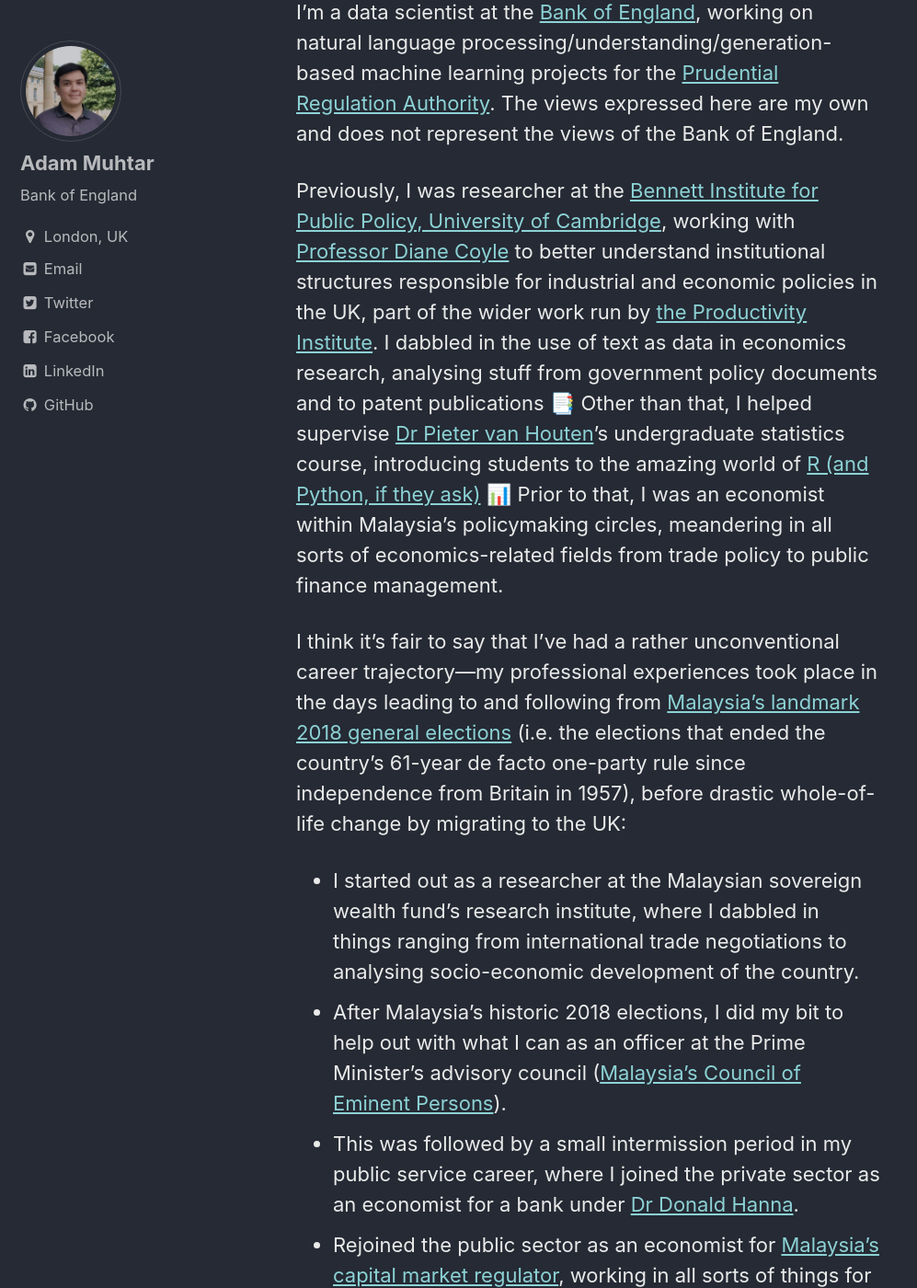
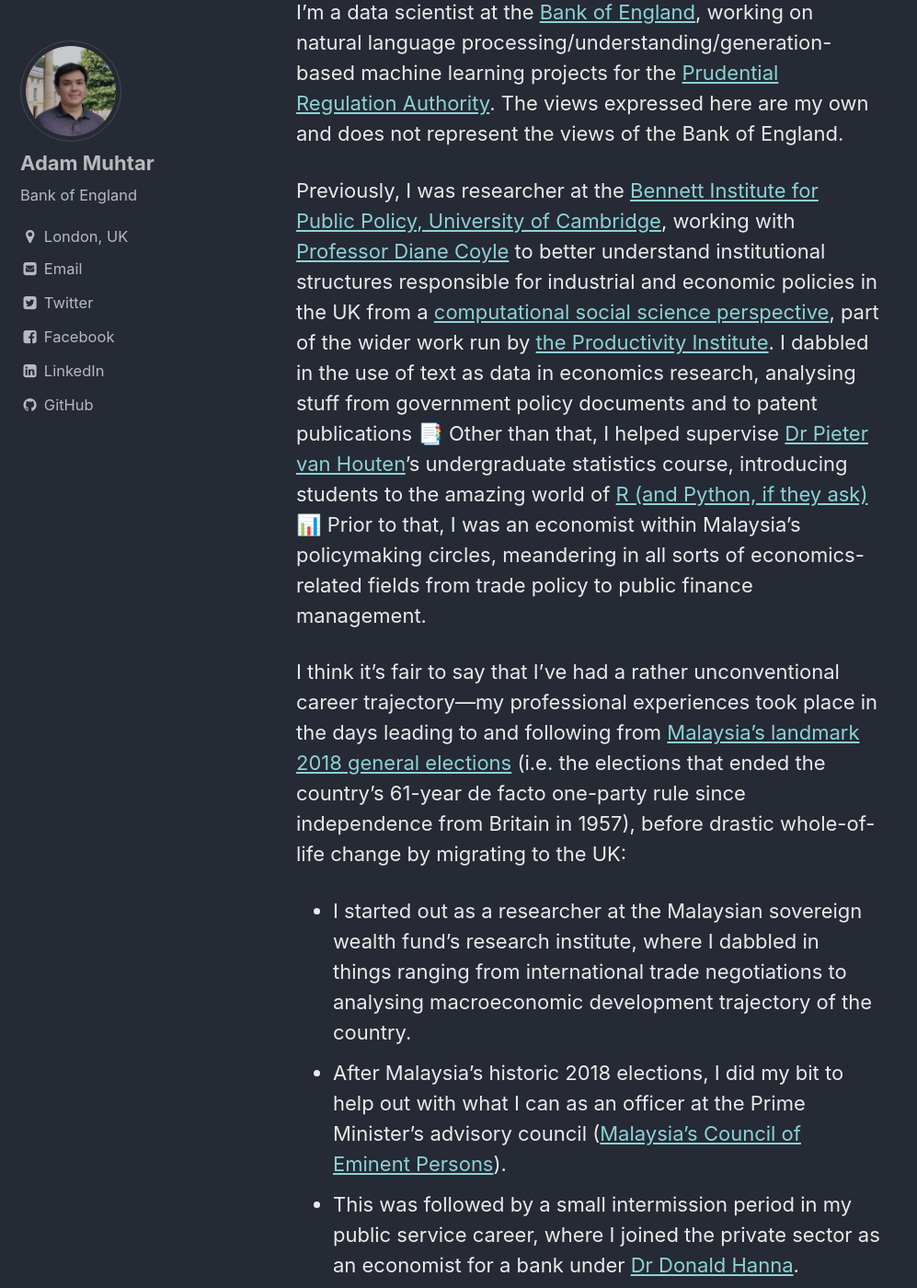
Before and after one commit to adammuhtar/adammuhtar.github.io, a Jekyll site: the page built from index.md, in a window 1280 px wide and 1400 px high, scrolled down 348 px. Shown: the whole window at 92% size, without its empty margins (0-997 px from the left). Built offline with Jekyll 4.4.1, drawn with Linux system fonts in a browser that asks for light colours; some of the changed text lies outside the part shown.

Commit message:
Update index.md

```diff
--- a/index.md
+++ b/index.md
@@ -11,15 +11,15 @@
 
 I'm a data scientist at the [Bank of England](https://www.bankofengland.co.uk/), working on natural language processing/understanding/generation-based machine learning projects for the [Prudential Regulation Authority](https://www.bankofengland.co.uk/prudential-regulation). The views expressed here are my own and does not represent the views of the Bank of England.
 
-Previously, I was researcher at the [Bennett Institute for Public Policy, University of Cambridge](https://www.bennettinstitute.cam.ac.uk/), working with [Professor Diane Coyle](https://www.bennettinstitute.cam.ac.uk/about-us/team/diane-coyle/) to better understand institutional structures responsible for industrial and economic policies in the UK, part of the wider work run by [the Productivity Institute](https://www.productivity.ac.uk/). I dabbled in the use of text as data in economics research, analysing stuff from government policy documents and to patent publications 📑 Other than that, I helped supervise [Dr Pieter van Houten](https://www.polis.cam.ac.uk/Staff_and_Students/dr-pieter-van-houten)'s undergraduate statistics course, introducing students to the amazing world of [R (and Python, if they ask)](https://www.business-science.io/assets/2021-02-18-R-is-for-research/Join_Forces_meme.png) 📊 Prior to that, I was an economist within Malaysia's policymaking circles, meandering in all sorts of economics-related fields from trade policy to public finance management.
+Previously, I was researcher at the [Bennett Institute for Public Policy, University of Cambridge](https://www.bennettinstitute.cam.ac.uk/), working with [Professor Diane Coyle](https://www.bennettinstitute.cam.ac.uk/about-us/team/diane-coyle/) to better understand institutional structures responsible for industrial and economic policies in the UK from a [computational social science perspective](https://doi.org/10.1016/j.ejpoleco.2023.102402), part of the wider work run by [the Productivity Institute](https://www.productivity.ac.uk/). I dabbled in the use of text as data in economics research, analysing stuff from government policy documents and to patent publications 📑 Other than that, I helped supervise [Dr Pieter van Houten](https://www.polis.cam.ac.uk/Staff_and_Students/dr-pieter-van-houten)'s undergraduate statistics course, introducing students to the amazing world of [R (and Python, if they ask)](https://www.business-science.io/assets/2021-02-18-R-is-for-research/Join_Forces_meme.png) 📊 Prior to that, I was an economist within Malaysia's policymaking circles, meandering in all sorts of economics-related fields from trade policy to public finance management.
 
 I think it's fair to say that I've had a rather unconventional career trajectory—my professional experiences took place in the days leading to and following from [Malaysia's landmark 2018 general elections](https://www.bbc.co.uk/news/world-asia-44036178) (i.e. the elections that ended the country's 61-year de facto one-party rule since independence from Britain in 1957), before drastic whole-of-life change by migrating to the UK:
-* I started out as a researcher at the Malaysian sovereign wealth fund’s research institute, where I dabbled in things ranging from international trade negotiations to analysing socio-economic development of the country.
+* I started out as a researcher at the Malaysian sovereign wealth fund’s research institute, where I dabbled in things ranging from international trade negotiations to analysing macroeconomic development trajectory of the country.
 * After Malaysia's historic 2018 elections, I did my bit to help out with what I can as an officer at the Prime Minister's advisory council ([Malaysia's Council of Eminent Persons](https://asia.nikkei.com/Politics/Malaysia-in-transition/Meet-the-5-brains-behind-Malaysia-s-Mahathir-nomics)).
 * This was followed by a small intermission period in my public service career, where I joined the private sector as an economist for a bank under [Dr Donald Hanna](https://www.cimb.com/en/newsroom/2017/cimb-appoints-dr-donald-hanna-as-group-chief-economist.html).
 * Rejoined the public sector as an economist for [Malaysia's capital market regulator](https://www.sc.com.my/), working in all sorts of things for the government up until the early days of the pandemic.
 
-Throughout this whole time, I've had the great privilege of working with some truly fantastic people, such as [Allen Ng](https://amro-asia.org/authors/allen-ng/), [Professor Jomo Kwame Sundaram](https://en.wikipedia.org/wiki/Jomo_Kwame_Sundaram), and [Professor Diane Coyle](https://www.bennettinstitute.cam.ac.uk/about-us/team/diane-coyle/). Their dedication to public service and betterment of society are beyond praise.
+Throughout this whole time, I've had the great privilege of working with some truly fantastic people, such as [Allen Ng](https://amro-asia.org/authors/allen-ng/), [Professor Jomo Kwame Sundaram](https://en.wikipedia.org/wiki/Jomo_Kwame_Sundaram), and [Professor Diane Coyle](https://www.bennettinstitute.cam.ac.uk/about-us/team/diane-coyle/).
 
 I am currently doing a Master's programme in Machine Learning and Data science at Imperial College London—prior to this, I studied Public Policy at the University of Cambridge and Economics from the London School of Economics. These were made possible through generous funding from scholarships, of which I am deeply grateful: [Tunku Fund](https://www.caths.cam.ac.uk/research/tunku/former-scholars/Adam-Muhtar) and [Khazanah Scholarship](https://www.yayasankhazanah.com.my/scholarship-programmes/khazanah-global-scholarship).
 
```
